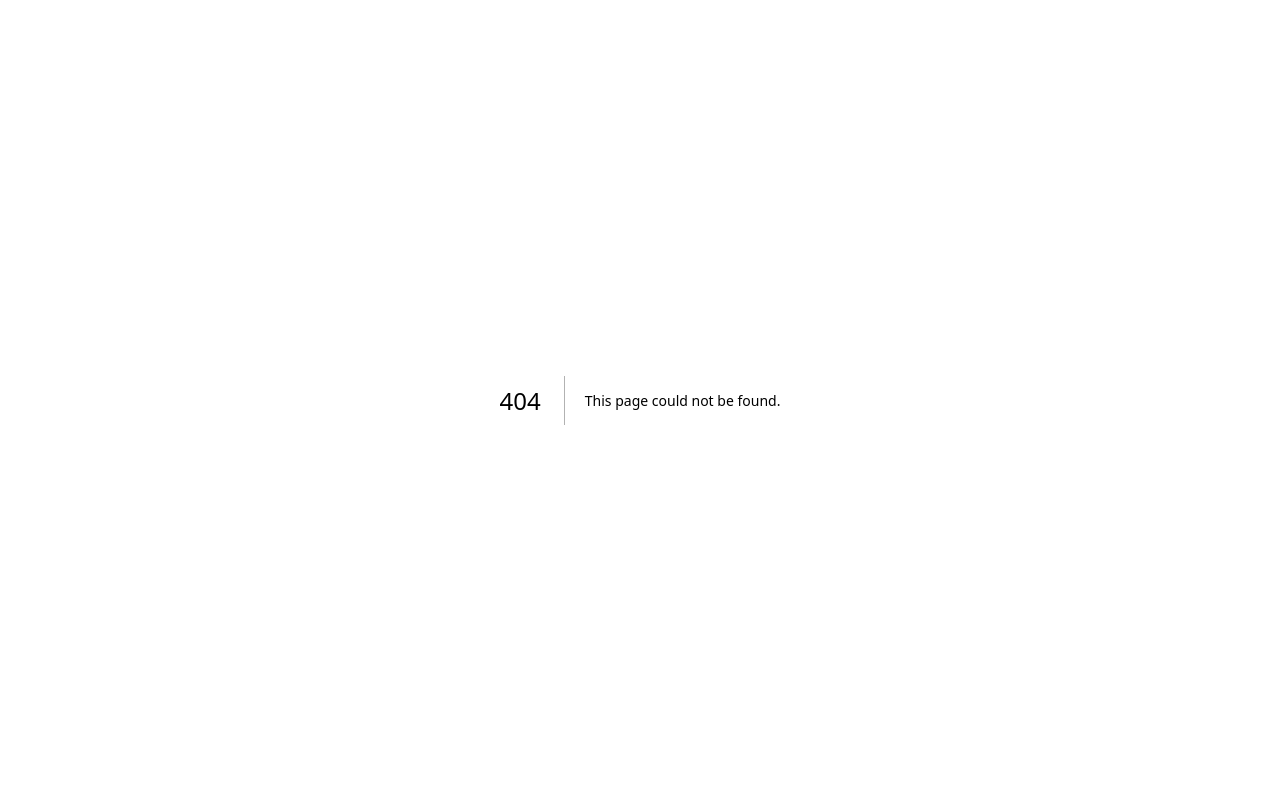
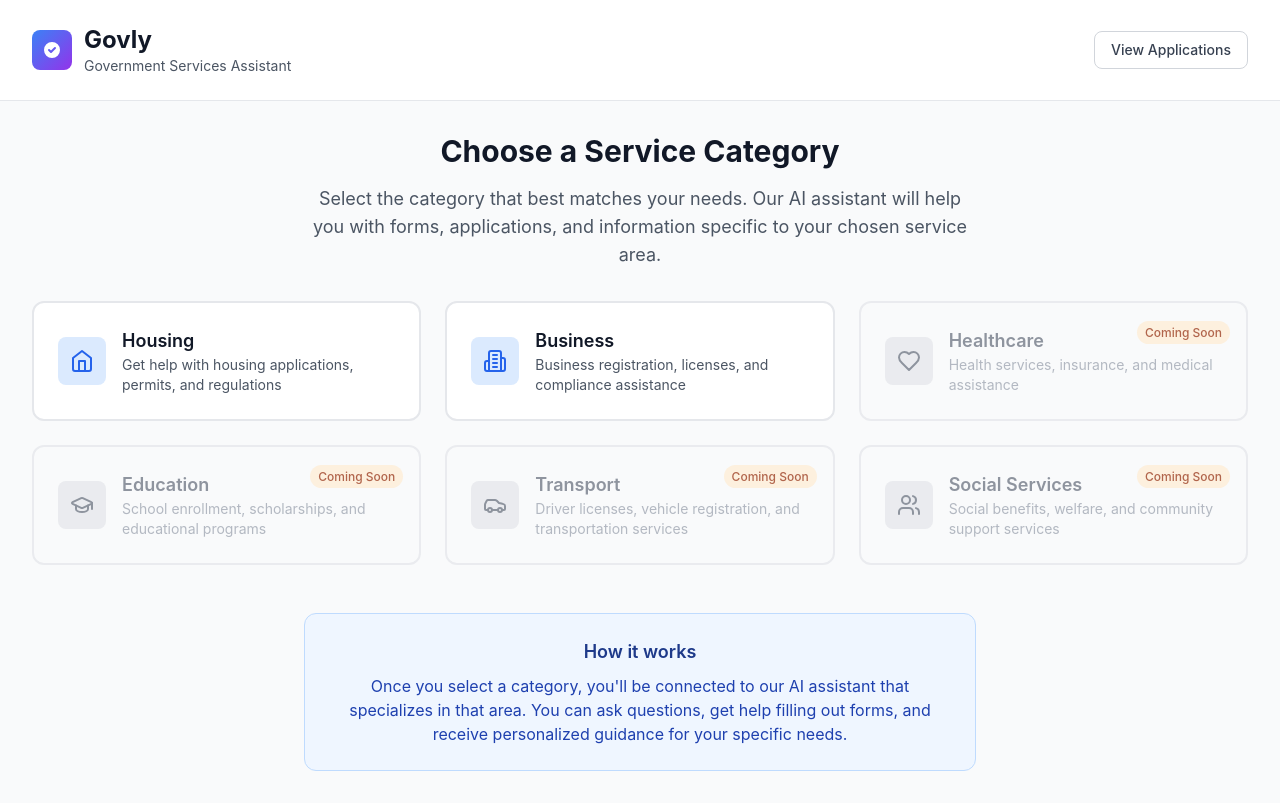
Before and after one commit to Miloepeng/Govly, a Next.js app in the folder govly-web/frontend/: page /dashboard in a window 1280 px wide. Before the commit this address had no page. Built offline with nearby package versions, Linux system fonts and the light colour scheme.

Commit message:
Add user dashboard

```diff
--- a/govly-web/frontend/components/Sidebar.tsx
+++ b/govly-web/frontend/components/Sidebar.tsx
@@ -41,7 +41,19 @@ export default function Sidebar({ settings, onSettingsChange }: SidebarProps) {
           {/* Navigation */}
           <nav className="space-y-3">
             <a
-              href="#"
+              href="/dashboard"
+              className="flex items-center gap-3 px-3 py-3 rounded-xl border border-gray-200 bg-white hover:bg-gray-50 hover:border-blue-300 hover:bg-blue-50 transition-colors"
+            >
+              <div className="w-10 h-10 flex items-center justify-center">
+                <svg className="w-5 h-5 text-gray-700" fill="none" stroke="currentColor" viewBox="0 0 24 24">
+                  <path strokeLinecap="round" strokeLinejoin="round" strokeWidth={2} d="M3 7v10a2 2 0 002 2h14a2 2 0 002-2V9a2 2 0 00-2-2H5a2 2 0 00-2-2z" />
+                  <path strokeLinecap="round" strokeLinejoin="round" strokeWidth={2} d="M8 5a2 2 0 012-2h4a2 2 0 012 2v2H8V5z" />
+                </svg>
+              </div>
+              <span className="text-gray-800 text-sm">Dashboard</span>
+            </a>
+            <a
+              href="/"
               className="flex items-center gap-3 px-3 py-3 rounded-xl border border-gray-200 bg-white hover:bg-gray-50"
             >
               <div className="w-10 h-10 flex items-center justify-center">
@@ -78,8 +90,19 @@ export default function Sidebar({ settings, onSettingsChange }: SidebarProps) {
           {/* Centered navigation icons */}
           <nav className="flex flex-col items-center space-y-4 mt-8">
             <a
-              href="#"
+              href="/dashboard"
+              className="w-10 h-10 flex items-center justify-center rounded-xl border border-gray-200 bg-white hover:bg-gray-50 hover:border-blue-300 hover:bg-blue-50 transition-colors"
+              title="Dashboard"
+            >
+              <svg className="w-5 h-5 text-gray-700" fill="none" stroke="currentColor" viewBox="0 0 24 24">
+                <path strokeLinecap="round" strokeLinejoin="round" strokeWidth={2} d="M3 7v10a2 2 0 002 2h14a2 2 0 002-2V9a2 2 0 00-2-2H5a2 2 0 00-2-2z" />
+                <path strokeLinecap="round" strokeLinejoin="round" strokeWidth={2} d="M8 5a2 2 0 012-2h4a2 2 0 012 2v2H8V5z" />
+              </svg>
+            </a>
+            <a
+              href="/"
               className="w-10 h-10 flex items-center justify-center rounded-xl border border-gray-200 bg-white hover:bg-gray-50"
+              title="Chat"
             >
               <ChatBubbleIcon className="w-5 h-5 text-gray-700" />
             </a>
--- /dev/null
+++ b/govly-web/frontend/pages/dashboard.tsx
@@ -0,0 +1,174 @@
+import { useState } from 'react';
+import { useRouter } from 'next/router';
+import { Home, Building2, Heart, GraduationCap, Car, Users } from 'lucide-react';
+
+interface CategoryCardProps {
+  title: string;
+  description: string;
+  icon: React.ReactNode;
+  isAvailable: boolean;
+  category: string;
+  onClick?: () => void;
+}
+
+function CategoryCard({ title, description, icon, isAvailable, category, onClick }: CategoryCardProps) {
+  return (
+    <div
+      className={`relative p-6 rounded-xl border-2 transition-all duration-200 ${
+        isAvailable
+          ? 'bg-white border-gray-200 hover:border-blue-300 hover:shadow-lg cursor-pointer'
+          : 'bg-gray-50 border-gray-200 cursor-not-allowed opacity-75'
+      }`}
+      onClick={isAvailable ? onClick : undefined}
+    >
+      <div className="flex items-center gap-4">
+        <div className={`w-12 h-12 rounded-lg flex items-center justify-center ${
+          isAvailable ? 'bg-blue-100 text-blue-600' : 'bg-gray-200 text-gray-500'
+        }`}>
+          {icon}
+        </div>
+        <div className="flex-1">
+          <h3 className={`text-lg font-semibold ${isAvailable ? 'text-gray-900' : 'text-gray-500'}`}>
+            {title}
+          </h3>
+          <p className={`text-sm ${isAvailable ? 'text-gray-600' : 'text-gray-400'}`}>
+            {description}
+          </p>
+        </div>
+      </div>
+
+      {!isAvailable && (
+        <div className="absolute top-4 right-4">
+          <span className="px-2 py-1 text-xs font-medium bg-orange-100 text-orange-800 rounded-full">
+            Coming Soon
+          </span>
+        </div>
+      )}
+    </div>
+  );
+}
+
+export default function Dashboard() {
+  const router = useRouter();
+
+  const categories = [
+    {
+      title: 'Housing',
+      description: 'Get help with housing applications, permits, and regulations',
+      icon: <Home className="w-6 h-6" />,
+      isAvailable: true,
+      category: 'housing'
+    },
+    {
+      title: 'Business',
+      description: 'Business registration, licenses, and compliance assistance',
+      icon: <Building2 className="w-6 h-6" />,
+      isAvailable: true,
+      category: 'business'
+    },
+    {
+      title: 'Healthcare',
+      description: 'Health services, insurance, and medical assistance',
+      icon: <Heart className="w-6 h-6" />,
+      isAvailable: false,
+      category: 'healthcare'
+    },
+    {
+      title: 'Education',
+      description: 'School enrollment, scholarships, and educational programs',
+      icon: <GraduationCap className="w-6 h-6" />,
+      isAvailable: false,
+      category: 'education'
+    },
+    {
+      title: 'Transport',
+      description: 'Driver licenses, vehicle registration, and transportation services',
+      icon: <Car className="w-6 h-6" />,
+      isAvailable: false,
+      category: 'transport'
+    },
+    {
+      title: 'Social Services',
+      description: 'Social benefits, welfare, and community support services',
+      icon: <Users className="w-6 h-6" />,
+      isAvailable: false,
+      category: 'social_services'
+    }
+  ];
+
+  const handleCategoryClick = (category: string) => {
+    router.push(`/?category=${category}`);
+  };
+
+  return (
+    <div className="min-h-screen bg-gray-50">
+      {/* Header */}
+      <div className="bg-white border-b border-gray-200">
+        <div className="max-w-7xl mx-auto px-4 sm:px-6 lg:px-8 py-6">
+          <div className="flex items-center justify-between">
+            <div className="flex items-center gap-3">
+              <div className="w-10 h-10 bg-gradient-to-br from-blue-500 to-purple-600 rounded-lg flex items-center justify-center">
+                <svg className="h-5 w-5 text-white" fill="currentColor" viewBox="0 0 20 20">
+                  <path fillRule="evenodd" d="M10 18a8 8 0 100-16 8 8 0 000 16zm3.707-9.293a1 1 0 00-1.414-1.414L9 10.586 7.707 9.293a1 1 0 00-1.414 1.414l2 2a1 1 0 001.414 0l4-4z" clipRule="evenodd" />
+                </svg>
+              </div>
+              <div>
+                <h1 className="text-2xl font-bold text-gray-900">Govly</h1>
+                <p className="text-sm text-gray-600">Government Services Assistant</p>
+              </div>
+            </div>
+            <div className="flex items-center gap-3">
+              <button
+                onClick={() => router.push('/status')}
+                className="px-4 py-2 text-sm font-medium text-gray-700 bg-white border border-gray-300 rounded-lg hover:bg-gray-50"
+              >
+                View Applications
+              </button>
+            </div>
+          </div>
+        </div>
+      </div>
+
+      {/* Main Content */}
+      <div className="max-w-7xl mx-auto px-4 sm:px-6 lg:px-8 py-8">
+        <div className="text-center mb-8">
+          <h2 className="text-3xl font-bold text-gray-900 mb-4">
+            Choose a Service Category
+          </h2>
+          <p className="text-lg text-gray-600 max-w-2xl mx-auto">
+            Select the category that best matches your needs. Our AI assistant will help you with forms,
+            applications, and information specific to your chosen service area.
+          </p>
+        </div>
+
+        {/* Categories Grid */}
+        <div className="grid grid-cols-1 md:grid-cols-2 lg:grid-cols-3 gap-6">
+          {categories.map((category) => (
+            <CategoryCard
+              key={category.category}
+              title={category.title}
+              description={category.description}
+              icon={category.icon}
+              isAvailable={category.isAvailable}
+              category={category.category}
+              onClick={() => handleCategoryClick(category.category)}
+            />
+          ))}
+        </div>
+
+        {/* Additional Info */}
+        <div className="mt-12 text-center">
+          <div className="bg-blue-50 border border-blue-200 rounded-xl p-6 max-w-2xl mx-auto">
+            <h3 className="text-lg font-semibold text-blue-900 mb-2">
+              How it works
+            </h3>
+            <p className="text-blue-800">
+              Once you select a category, you'll be connected to our AI assistant that specializes in that area.
+              You can ask questions, get help filling out forms, and receive personalized guidance for your specific needs.
+            </p>
+          </div>
+        </div>
+      </div>
+    </div>
+  );
+}
--- a/govly-web/frontend/pages/index.tsx
+++ b/govly-web/frontend/pages/index.tsx
@@ -1,4 +1,5 @@
 import { useState, useRef, useEffect } from 'react';
+import { useRouter } from 'next/router';
 import { Bot, Sparkles, Search, FileText, Check } from 'lucide-react';
 import * as DropdownMenu from '@radix-ui/react-dropdown-menu';
 import { GearIcon, PaperPlaneIcon } from '@radix-ui/react-icons';
@@ -8,6 +9,7 @@ import { Message } from '../types/chat';
 import DynamicForm from '../components/DynamicForm';
 
 export default function Home() {
+  const router = useRouter();
   const [messages, setMessages] = useState<Message[]>([]);
   const [input, setInput] = useState('');
   const [isLoading, setIsLoading] = useState(false);
@@ -68,6 +70,22 @@ export default function Home() {
       messagesEndRef.current.scrollIntoView({ behavior: 'smooth' });
     }
   };
+
+  // Handle category parameter from URL or redirect to dashboard if no category
+  useEffect(() => {
+    if (router.isReady) {
+      if (router.query.category) {
+        const category = router.query.category as string;
+        if (category === 'housing' || category === 'business') {
+          setSelectedCategory(category);
+          console.log('Category set from URL:', category);
+        }
+      } else {
+        // If no category parameter, redirect to dashboard
+        router.replace('/dashboard');
+      }
+    }
+  }, [router.isReady, router.query.category, router]);
 
   // Simple auto-scroll: scroll to bottom whenever messages change
   useEffect(() => {
@@ -162,12 +180,13 @@ export default function Home() {
     if (savedButton && (savedButton === 'smart' || savedButton === 'ragLink' || savedButton === 'ragForm')) {
       setSelectedButton(savedButton as 'smart' | 'ragLink' | 'ragForm');
     }
-    if (savedCategory && (savedCategory === 'housing' || savedCategory === 'business')) {
+    // Only restore category from localStorage if no URL parameter is present
+    if (!router.query.category && savedCategory && (savedCategory === 'housing' || savedCategory === 'business')) {
       setSelectedCategory(savedCategory as 'housing' | 'business');
     }
 
     console.log("✅ Restored user preferences from localStorage");
-  }, []); // Empty dependency array - only run once on mount
+  }, [router.isReady, router.query.category]); // Run when router is ready or category changes
 
   // Save chat history to localStorage whenever messages change
   useEffect(() => {
@@ -252,7 +271,7 @@ export default function Home() {
         category: selectedCategory
       }
     };
-    console.log('DEBUG: Sending request with country:', selectedCountry, 'language:', selectedLanguage);
+    console.log('DEBUG: Sending request with country:', selectedCountry, 'language:', selectedLanguage, 'category:', selectedCategory);
     console.log('DEBUG: Selected button type:', selectedButton);
     console.log('DEBUG: Full request body:', requestBody);
     console.log('DEBUG: Sending to endpoint:', '/api/smartChat');
@@ -439,8 +458,8 @@ export default function Home() {
             formResults: formResults
           }
         };
-        console.log('DEBUG: Sending RAG request with country:', selectedCountry, 'language:', selectedLanguage);
-        console.log('DEBUG: Full RAG request body:', aiRequestBody);
+            console.log('DEBUG: Sending RAG request with country:', selectedCountry, 'language:', selectedLanguage, 'category:', selectedCategory);
+            console.log('DEBUG: Full RAG request body:', aiRequestBody);
 
         const aiResponse = await fetch('/api/smartChat', {
           method: 'POST',
@@ -598,6 +617,14 @@ export default function Home() {
         {/* Header */}
         <div className="px-6 py-4 bg-gray-50">
           <div className="flex items-center justify-between">
+            {/* Category indicator */}
+            {selectedCategory && (
+              <div className="flex items-center gap-2 px-3 py-1 bg-blue-100 text-blue-800 rounded-lg text-sm font-medium">
+                <span className="capitalize">{selectedCategory}</span>
+                <span>Services</span>
+              </div>
+            )}
+
             {/* Country, Language, and Category dropdowns */}
             <div className="flex items-center gap-3">
               {/* Country dropdown */}
```
